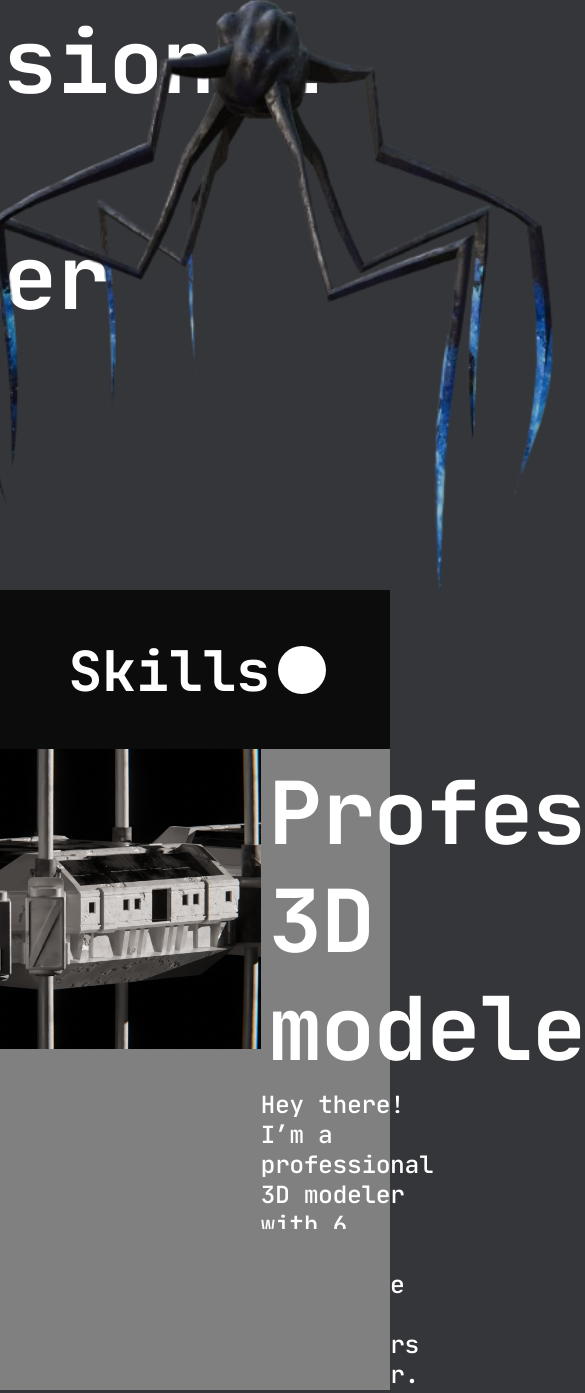
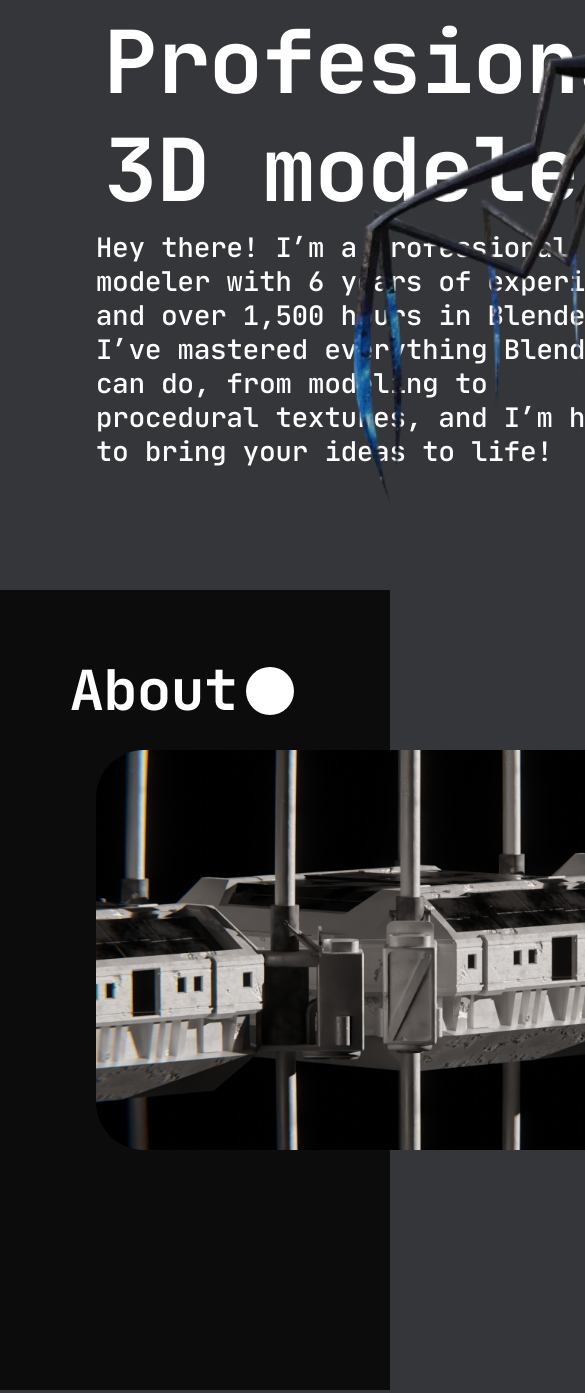
Before and after one commit to vladXh/Portofolio-Website, a plain HTML site: page index.html in a window 390 px wide. Shown: the part 162-1555 px from the top of the page, 585 px wide, since content can reach past the window. Drawn offline with Linux system fonts and the light colour scheme.

Commit message:
Made website more responsive and began working on about page

```diff
--- a/index.html
+++ b/index.html
@@ -8,7 +8,7 @@
     <body>
 
         <div id="header">
-            <div id="logo" style="padding-left: 4rem;">
+            <div id="logo" style="padding-left: 6rem;">
                 <div class="circle"></div>
 
                 <h1 class="StylizedText" style="padding-left: .5rem; font-size: 3.5rem;">DudeXh</h1>
@@ -23,41 +23,42 @@
         </div>
 
         <div id="AboutPage">
-            <div id="AboutImage">
-
             <div id="AboutText">
-                    <h1 style="font-size: 5.5rem; margin: 0">Profesional 3D modeler</h1>
-                    <p class="StylizedText" style="font-size: 1.5rem; text-align: left; margin: 0; font-weight: normal;">
+                <h1 style="font-size: 5.5rem; margin: 0; width: 35rem;">Profesional 3D modeler</h1>
+                <p id="Paragraph" class="StylizedText">
                     Hey there! I’m a professional 3D modeler with 6 years of experience and over 1,500 hours in Blender.
                     I’ve mastered everything Blender can do, from modeling to procedural textures,
                     and I’m here to bring your ideas to life!
                 </p>
             </div>
 
+            <div id="AboutImage">
+
                 <img src="Images/About_Page_image.png" alt="" style="object-fit: cover;">
             </div>
         </div>
 
-        <div id="SkillsPage">
+        <div id="AbtPage">
             <div id="TitleDiv">
-                <div class="PageTitle" style="padding-right: 4rem;">
-                    <h1 class="StylizedText" style="padding-right: .5rem; font-size: 3.5rem;">Skills</h1>
+                <div class="PageTitle" style="padding-right: 6rem; align-items: flex-end;">
+                    <h1 class="StylizedText" style="padding-right: .5rem; font-size: 3.5rem; margin-bottom: 0;">About</h1>
+                    <div class="Container" style="padding-bottom: 1rem;">
                         <div class="circle"></div>
+                    </div>
                 </div>
             </div>
 
             <div class="Container">
-                <div id="AboutImage">
-                    <img src="Images/Space_elevators.png" alt="" style="object-fit: cover; width: 300px; height: 300px;">
+                <div id="AbtImage">
+                    <img src="images/dudexh-space-elevators.jpg" alt="" style="width: auto; height: 400px;">
+                </div>
 
-                    <div id="AboutText">
-                        <h1 style="font-size: 5.5rem; margin: 0">Profesional 3D modeler</h1>
-                        <p class="StylizedText" style="font-size: 1.5rem; text-align: left; margin: 0; font-weight: normal;">
-                            Hey there! I’m a professional 3D modeler with 6 years of experience and over 1,500 hours in Blender.
-                            I’ve mastered everything Blender can do, from modeling to procedural textures,
-                            and I’m here to bring your ideas to life!
+                <div id="AbtText" style="justify-content: right;">
+                    <p class="StylizedText" style="text-align: right;">
+                        I’ve worked on some major projects, including a game with 220 million visits,
+                        and I’m currently the CTO at Crafti Studios, where we've updated a game with
+                        2.2 million visits. And we’ve got another game with 150 million visits coming soon!
                     </p>
-                    </div>
                 </div>
             </div>
 
--- a/style.css
+++ b/style.css
@@ -24,6 +24,8 @@
 
 img{
     height: auto;
+    object-fit: cover;
+    border-radius: 3rem;
 }
 
 body{
@@ -37,6 +39,12 @@ h1{
     font-size: 3.5rem;
     font-family: jetbrains-mono;
     color: white;
+}
+
+p{
+    font-family: jetbrains-mono;
+    color: white;
+    font-size: 1.7rem;
 }
 
 #header{
@@ -59,18 +67,18 @@ h1{
 #navButtons{
     display: flex;
     margin-left: auto;
-
-    padding-right: 2.6rem;
-
-    justify-content: right;
     align-items: center;
 
     height: 100%;
-    width: 50%;
+    width:auto;
+
+    padding-left: 16rem;
+    padding-right: 6rem
 }
 
 #navLink{
     padding: 1.4rem;
+    white-space: nowrap;
     text-decoration: none;
     font-size: 1.7rem;
 }
@@ -80,8 +88,6 @@ h1{
 }
 #AboutPage{
     display: flex;
-    justify-content: flex-end;
-    align-items: left;
     padding-top: 10rem;
 
     height: 37rem;
@@ -97,23 +103,15 @@ h1{
     flex-direction: column;
     margin-right: auto;
 
-    width: 45%;
+    padding-left: 3rem;
+
+    width: 50%;
     height: 30rem;
 }
 
 #AboutImage{
     display: flex;
     justify-content: center;
-
-    width: 96%;
-}
-
-#SkillsPage{
-    display: flex;
-    flex-direction: column;
-    width: 100%;
-    height: 50rem;
-    background-color: #0C0C0D;
 }
 
 #TitleDiv{
@@ -125,6 +123,44 @@ h1{
     height: 10rem;
 }
 
+#Paragraph{
+    font-size: 1.7rem;
+    text-align: left;
+    margin: 0;
+    font-weight: normal;
+    width: 35rem;
+}
+
+#AbtPage{
+    display: flex;
+    flex-direction: column;
+    width: 100%;
+    height: 50rem;
+    background-color: #0C0C0D;
+}
+
+#AbtText{
+    display: flex;
+    flex-direction: column;
+    margin-right: auto;
+
+    padding-left: 3rem;
+    padding-right: 6rem;
+
+    width: 35rem;
+    height: 30rem;
+
+    margin-left: auto;
+    margin-right: 0;
+}
+
+#AbtImage{
+    display: flex;
+    padding-left: 6rem;
+    margin-top: 0;
+    margin-bottom: auto;
+}
+
 .PageTitle{
     display: flex;
     align-items: center;
@@ -133,7 +169,6 @@ h1{
 .StylizedText{
     color: white;
     font-family: jetbrains-mono;
-    font-size: 20px;
     text-align: center;
 }
 
@@ -150,11 +185,6 @@ h1{
 .Container{
     display: flex;
     align-items: center;
-    justify-content: center;
-    background-color: gray;
-
-    width: 100%;
-    height: 100%;
 }
 
 #logo{
```
Also changed, not shown: images/dudexh-space-elevators.jpg (added). Lines whose indentation alone changed are shown as unchanged.
